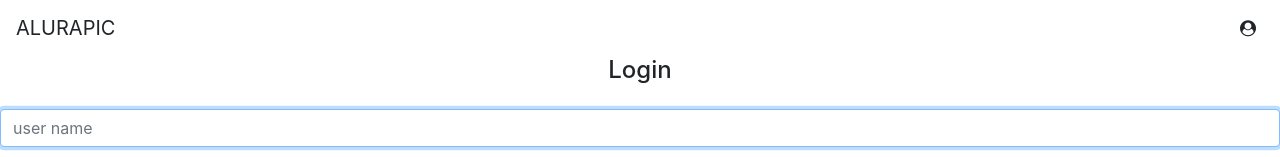
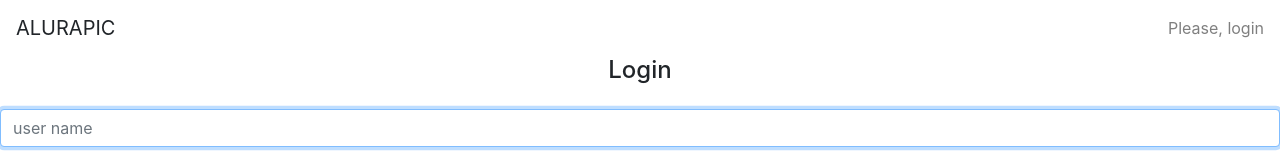
Before and after one commit to AzeredoDeveloper/alurapic, an Angular app: page / in a window 1280 px wide. Shown: the top 157 px of the page. Built offline with nearby package versions, Linux system fonts and the light colour scheme.

Commit message:
Pipe asyns

```diff
--- a/src/app/core/header/header.component.html
+++ b/src/app/core/header/header.component.html
@@ -1,9 +1,15 @@
 <header class="sticky-top">
   <nav class="navbar navbar-light bg-white">
       <a class="navbar-brand">ALURAPIC</a>
-      <div>
+      <div *ngIf="(user$ | async) as user; else login">
           <i class="fa fa-user-circle"></i>
-          <a class="ml-2">{{user?.name}}</a>
+          <a class="ml-2">{{user.name}}</a>
       </div>
+
+      <ng-template #login>
+            <span class="navbar-text">
+                Please, login
+            </span>
+      </ng-template>
   </nav>
 </header>
--- a/src/app/core/header/header.component.ts
+++ b/src/app/core/header/header.component.ts
@@ -10,13 +10,11 @@
 export class HeaderComponent {
 
   user$: Observable<User>;
-  user: User;
 
   constructor(private userService: UserService) {
 
 
     this.user$ =  this.userService.getUser();
-    this.user$.subscribe(user => this.user = user)
 
    }
 }
```
